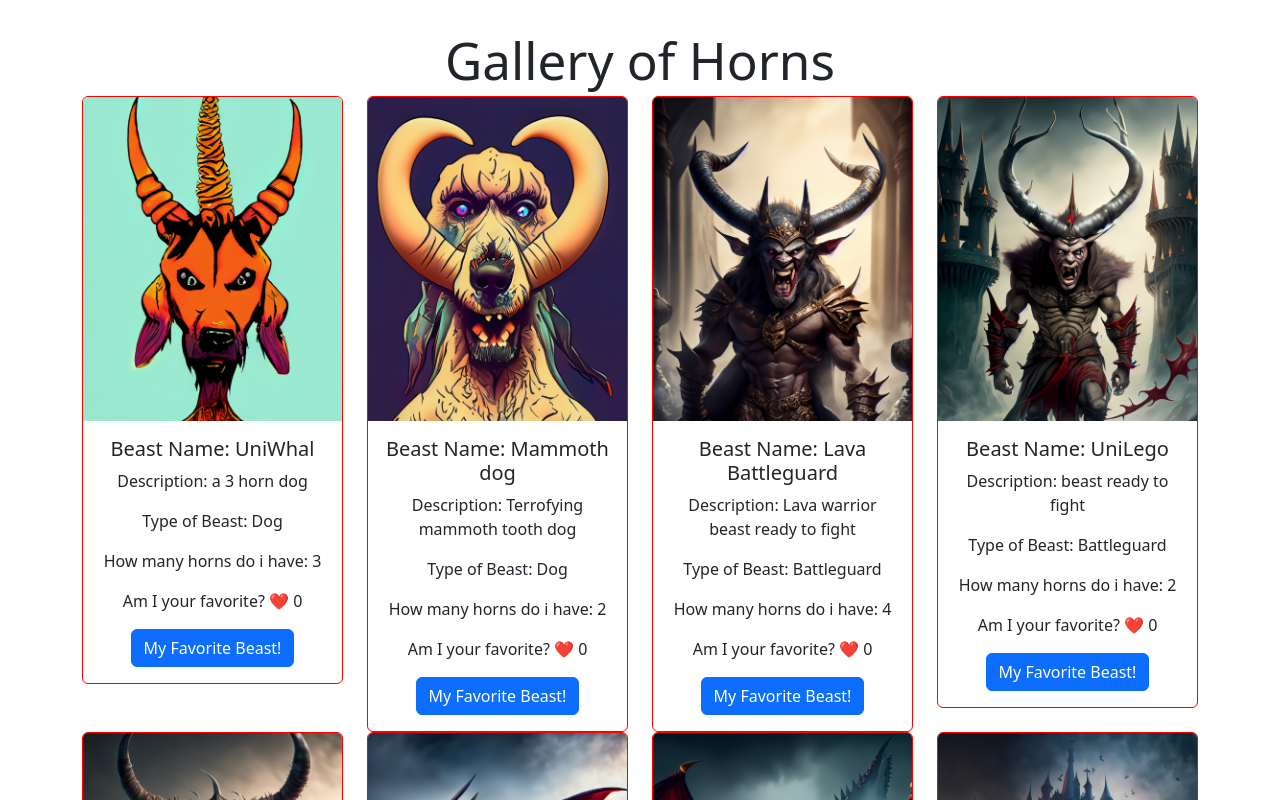
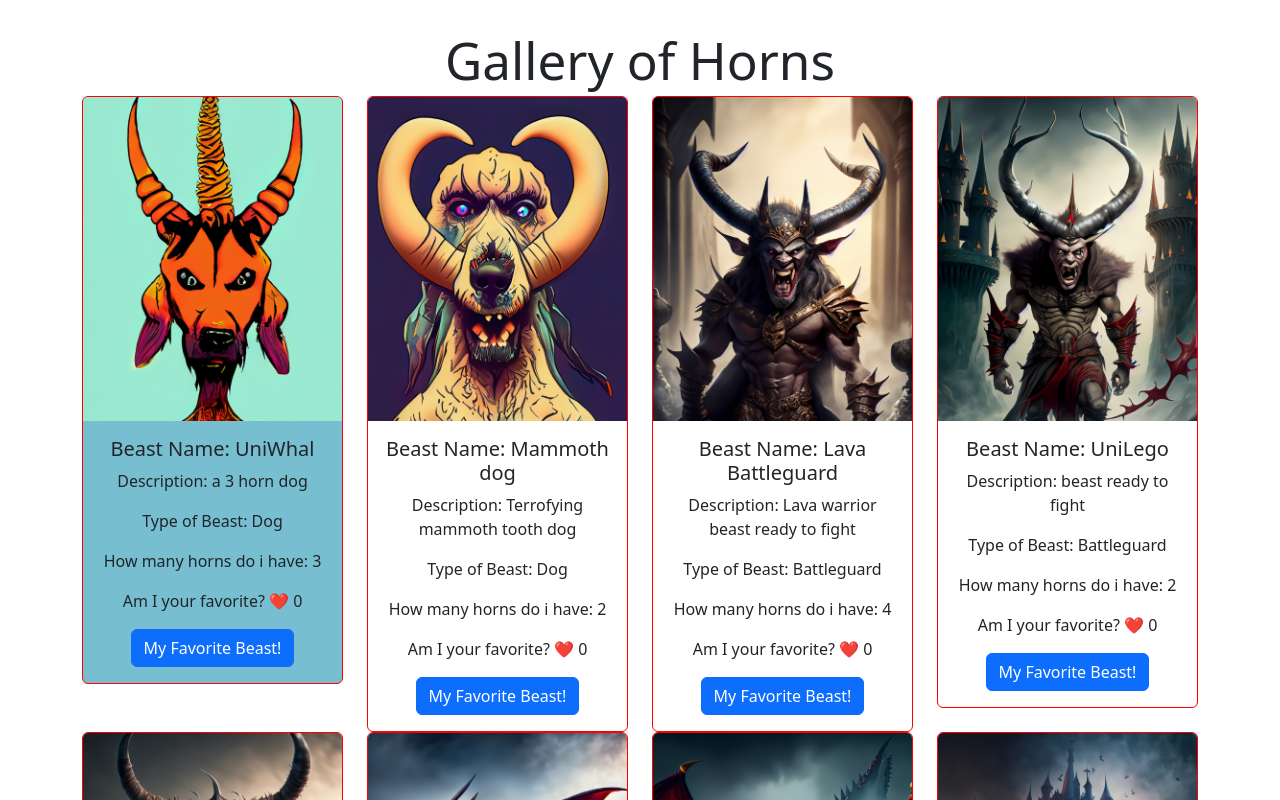
Before and after one commit to DavidSegura07/gallery-of-Horns, a React (Vite) app: page / in a window 1280 px wide. In both pictures the pointer is over the element 212 px from the left and 390 px from the top of the page. Shown: the top 800 px of the page. Built offline with nearby package versions, Linux system fonts and the light colour scheme.

Commit message:
added a hover effect to change the color of the background by hovering over the content.

```diff
--- a/src/App.css
+++ b/src/App.css
@@ -36,6 +36,9 @@
 /* .card {
   padding: 2em;
 } */
+.card-hover:hover {
+  background-color: #76BED0;
+}
 
 .card-image {
   max-width: 540px;
--- a/src/components/hornedbeast.jsx
+++ b/src/components/hornedbeast.jsx
@@ -17,7 +17,7 @@ class HornedBeast extends React.Component {
   }
   render() {
     return (
-      <Card style={{ border: 'thin solid red' }}>
+      <Card className="card-hover" style={{ border: 'thin solid red' }}>
         <Card.Img className="card-image" variant="top" src={this.props.image_url} />
         <Card.Body>
           <Card.Title>Beast Name: {this.props.title}</Card.Title>
```
